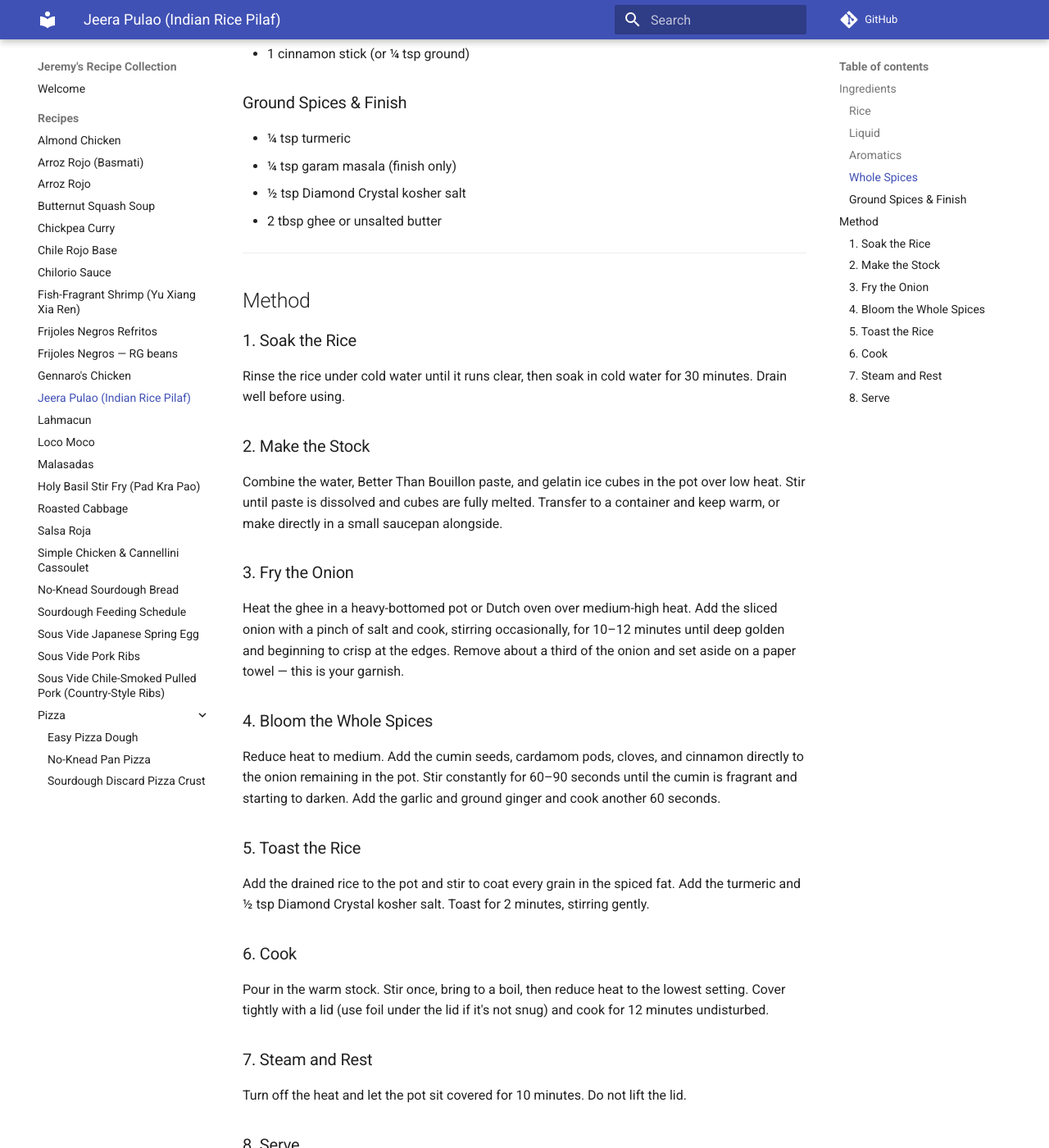
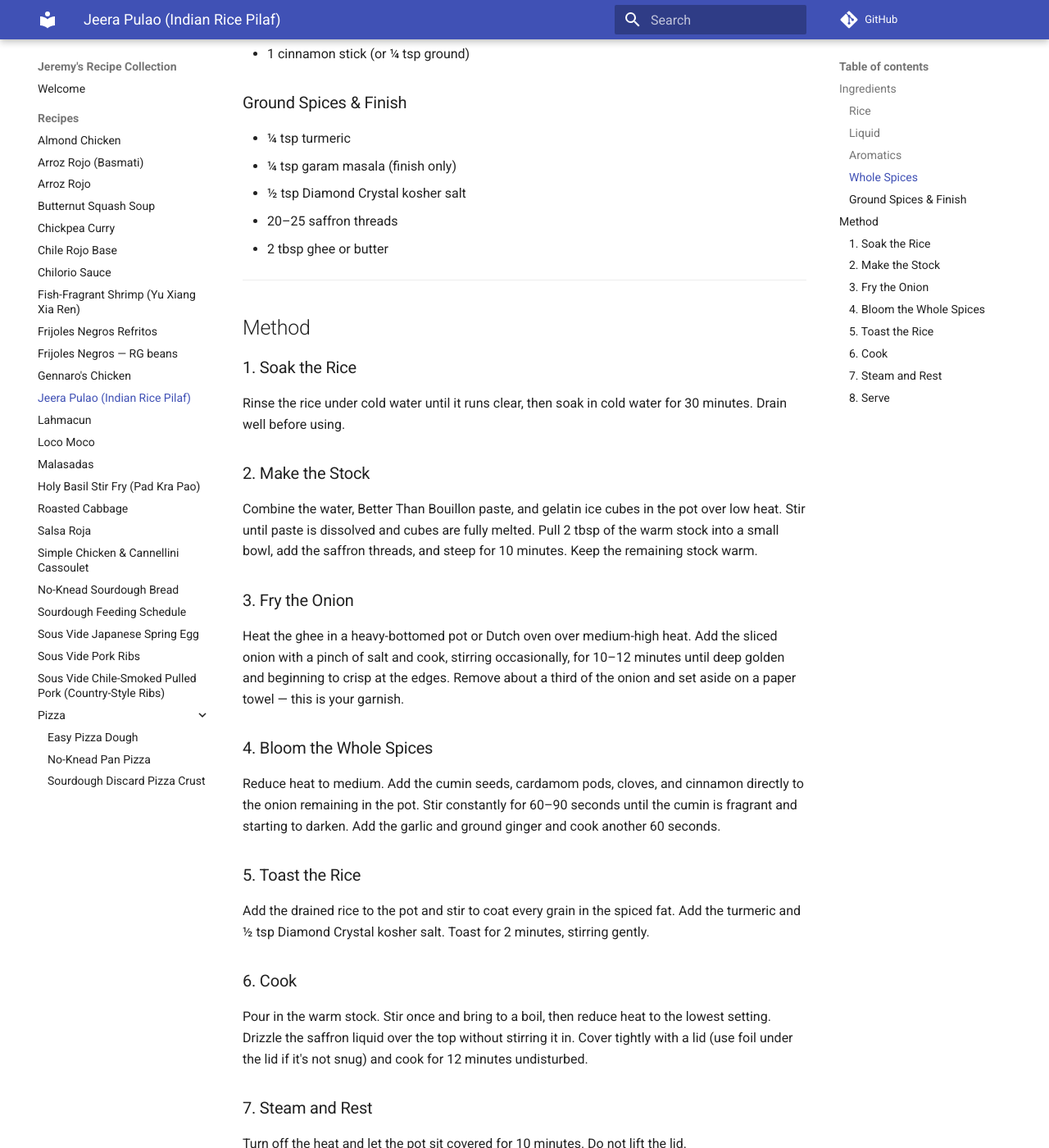
Before and after one commit to normanj9/recipes, an MkDocs documentation site: the page built from docs/recipes/jeera-pulao.md, in a window 1280 px wide and 1400 px high, scrolled down 770 px. Shown: the whole window at 82% size. Built offline with MkDocs 1.6.1 and Material for MkDocs 9.7.7, drawn with Linux system fonts in a browser that asks for light colours; comment, search, counter and statistics services are not loaded; some of the changed text lies outside the part shown.

Commit message:
Update jeera-pulao.md

```diff
--- a/docs/recipes/jeera-pulao.md
+++ b/docs/recipes/jeera-pulao.md
@@ -25,7 +25,8 @@
 - ¼ tsp turmeric
 - ¼ tsp garam masala (finish only)
 - ½ tsp Diamond Crystal kosher salt
-- 2 tbsp ghee or unsalted butter
+- 20–25 saffron threads
+- 2 tbsp ghee or butter
 
 ---
 
@@ -35,7 +36,7 @@
 Rinse the rice under cold water until it runs clear, then soak in cold water for 30 minutes. Drain well before using.
 
 ### 2. Make the Stock
-Combine the water, Better Than Bouillon paste, and gelatin ice cubes in the pot over low heat. Stir until paste is dissolved and cubes are fully melted. Transfer to a container and keep warm, or make directly in a small saucepan alongside.
+Combine the water, Better Than Bouillon paste, and gelatin ice cubes in the pot over low heat. Stir until paste is dissolved and cubes are fully melted. Pull 2 tbsp of the warm stock into a small bowl, add the saffron threads, and steep for 10 minutes. Keep the remaining stock warm.
 
 ### 3. Fry the Onion
 Heat the ghee in a heavy-bottomed pot or Dutch oven over medium-high heat. Add the sliced onion with a pinch of salt and cook, stirring occasionally, for 10–12 minutes until deep golden and beginning to crisp at the edges. Remove about a third of the onion and set aside on a paper towel — this is your garnish.
@@ -47,7 +48,7 @@ Reduce heat to medium. Add the cumin seeds, cardamom pods, cloves, and cinnamon
 Add the drained rice to the pot and stir to coat every grain in the spiced fat. Add the turmeric and ½ tsp Diamond Crystal kosher salt. Toast for 2 minutes, stirring gently.
 
 ### 6. Cook
-Pour in the warm stock. Stir once, bring to a boil, then reduce heat to the lowest setting. Cover tightly with a lid (use foil under the lid if it's not snug) and cook for 12 minutes undisturbed.
+Pour in the warm stock. Stir once and bring to a boil, then reduce heat to the lowest setting. Drizzle the saffron liquid over the top without stirring it in. Cover tightly with a lid (use foil under the lid if it's not snug) and cook for 12 minutes undisturbed.
 
 ### 7. Steam and Rest
 Turn off the heat and let the pot sit covered for 10 minutes. Do not lift the lid.
```
Also changed, not shown: other parts of docs/recipes/jeera-pulao.md (+1 -1 lines).
